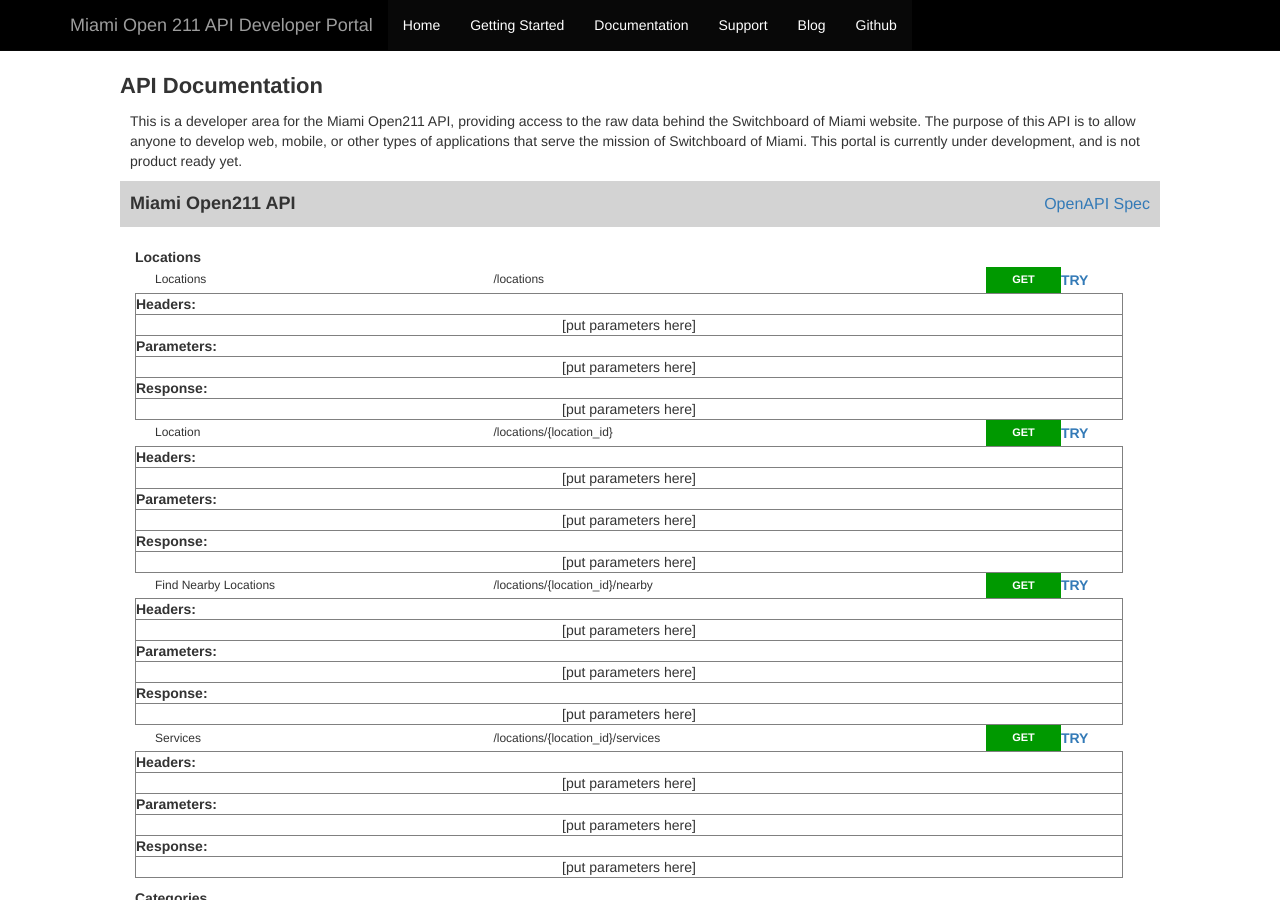
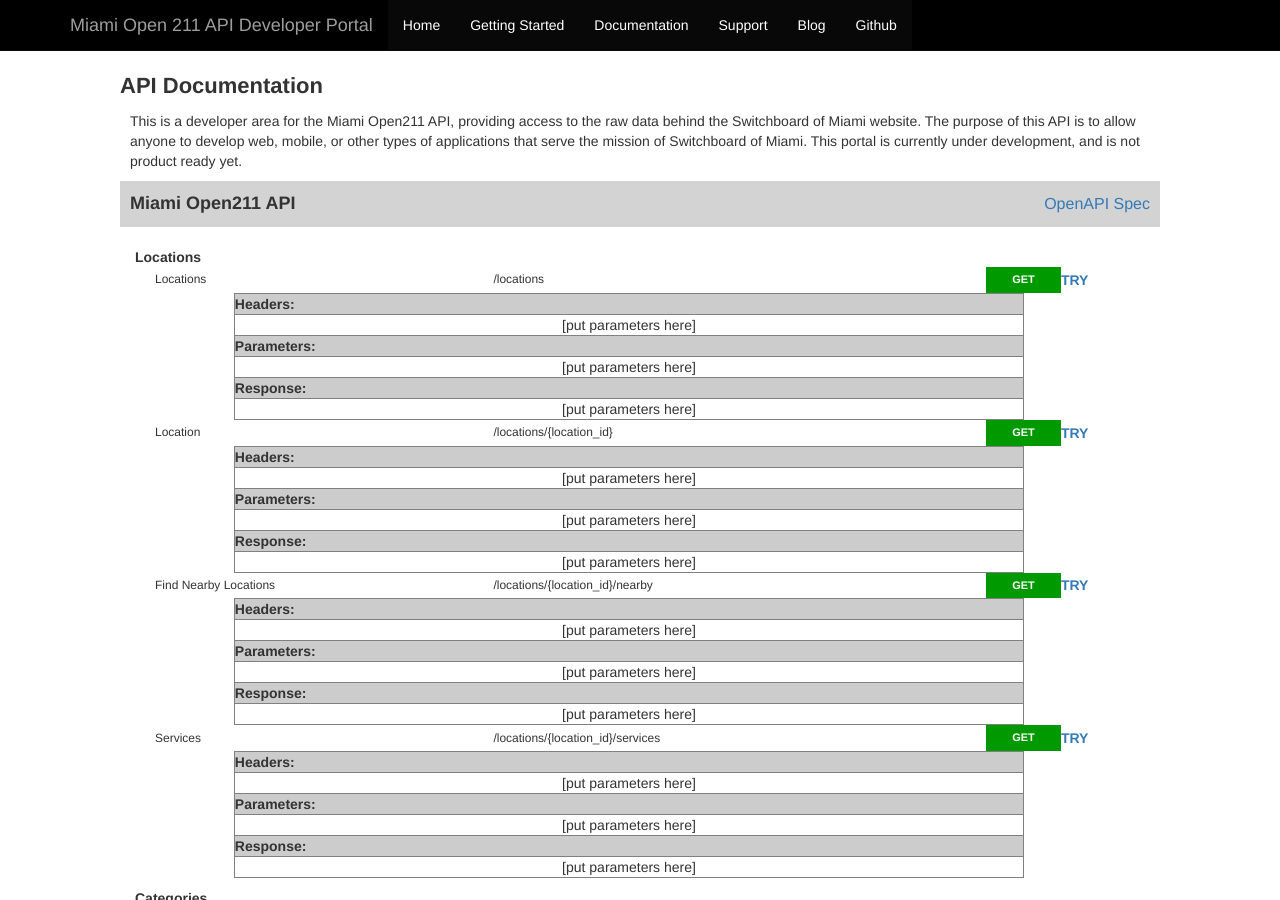
Before and after one commit to xrysanthos/developer-portal, a Jekyll site: the page built from documentation/index.html, in a window 1280 px wide and 900 px high. Built offline with Jekyll 4.4.1, drawn with Linux system fonts in a browser that asks for light colours; nearby versions of some CDN libraries; library files that are not in the unit come from our copies.

```diff
--- a/documentation/index.html
+++ b/documentation/index.html
@@ -293,6 +293,9 @@
                                     {% assign summary = method[1].summary %}
 
                                     {% if tag == grouptag %}
+
+                                      {% assign slug = path[0] | replace: '/','' %}
+
                                       <tr>
                                         <td style="padding-left: 20px; font-size: 12px;">{{ summary }}</td>
                                         <td style="font-size: 12px;">{{ path[0] }}</td>
@@ -300,25 +303,25 @@
                                           {{ verb }}
                                         </td>
                                         <td>
-                                          <a href=""><strong>TRY</strong></a>
+                                          <a href="#" onclick="showme('{{ slug }}-row'); return false;"><strong>TRY</strong></a>
                                         </tr>
                                       </tr>
-                                      <tr>
+                                      <tr id="{{ slug }}-row">
                                         <td colspan="4">
-                                          <table width="100%" border="1">
-                                            <tr>
+                                          <table width="80%" border="1" align="center">
+                                            <tr style="background-color: #CCC;">
                                               <td><strong>Headers:</strong></td>
                                             </tr>
                                             <tr>
                                               <td align="center">[put parameters here]</td>
                                             </tr>
-                                            <tr>
+                                            <tr style="background-color: #CCC;">
                                               <td><strong>Parameters:</strong></td>
                                             </tr>
                                             <tr>
                                               <td align="center">[put parameters here]</td>
                                             </tr>
-                                            <tr>
+                                            <tr style="background-color: #CCC;">
                                               <td><strong>Response:</strong></td>
                                             </tr>
                                             <tr>
```
